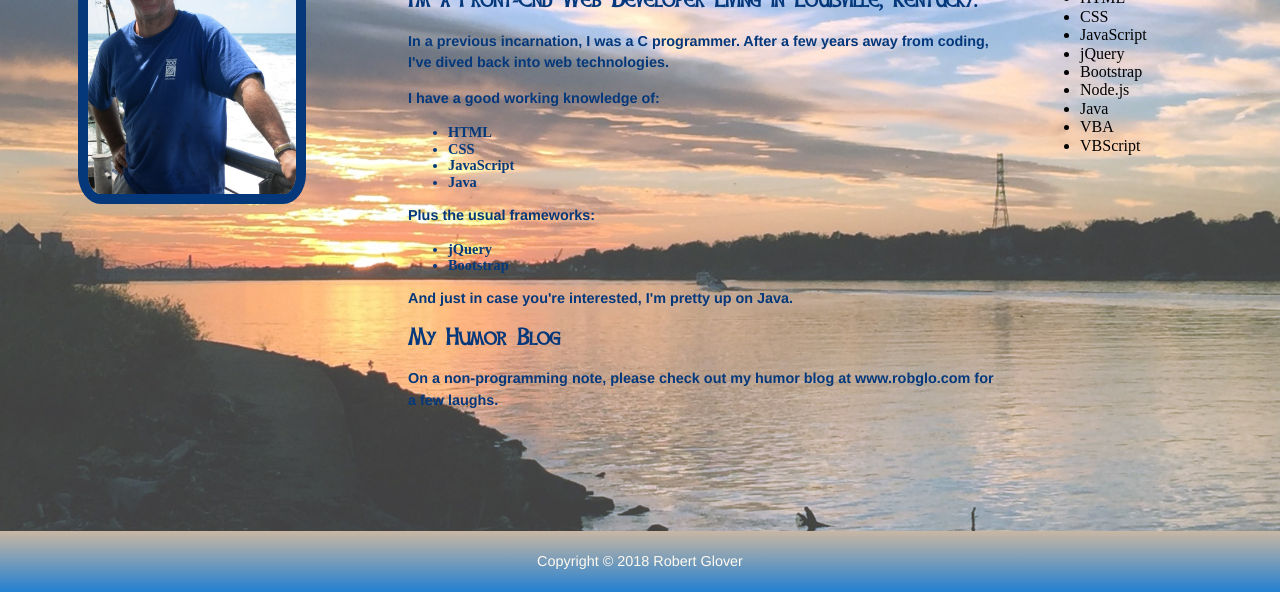
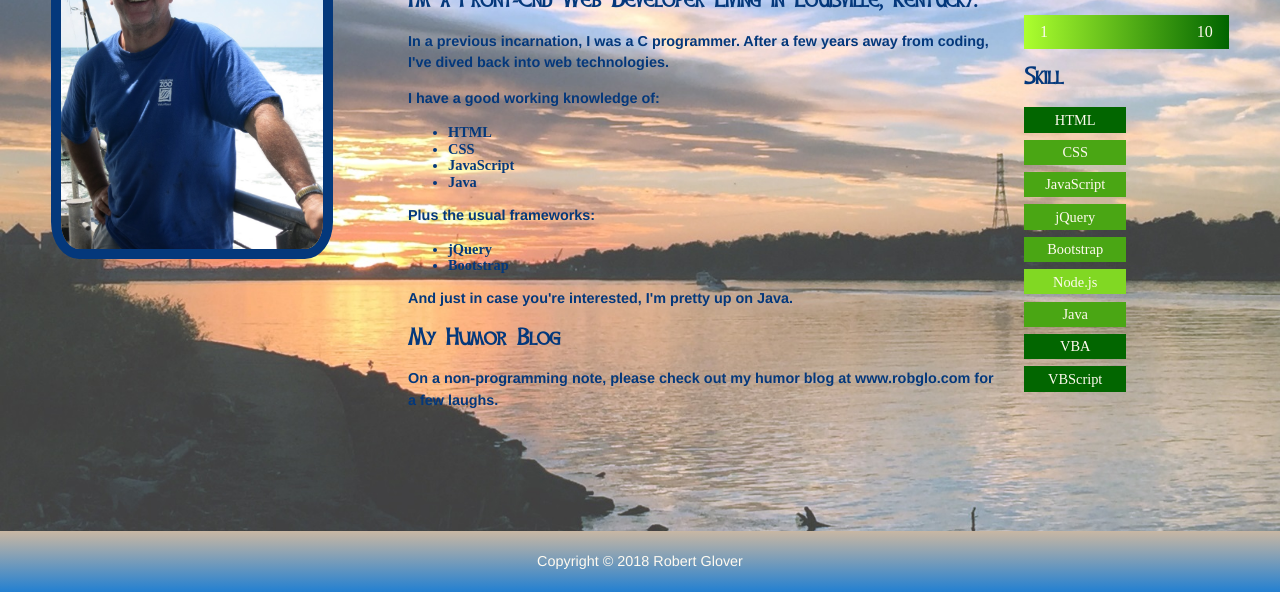
Before and after one commit to robertfg/robertfg.github.io, a website: page about.html in a window 1280 px wide. Shown: the part 208-800 px from the top of the page. Drawn offline with nearby package versions, Linux system fonts and the light colour scheme.

Commit message:
Improves widget

```diff
--- a/about.html
+++ b/about.html
@@ -10,6 +10,7 @@
 
 		<!-- Stylesheets -->
 		<link rel="stylesheet" href="css/styles.css">
+		<link rel="stylesheet" href="css/about.css">
 	</head>
 	<body id="about">
 
@@ -50,7 +51,20 @@
 			<!-- Tertiary Column: largest media width -->
 			<section class="tertiary col">
 				<h1>Skills</h1>
+				<h2>Scale</h2>
+				<div class="graph">
+					<!-- <ul>
+						<li>Beginner</li>
+						<li>Advanced</li>
+					</ul> -->
 
+					<ul>
+						<li id="one">1</li>
+						<li id="ten">10</li>
+					</ul>
+				</div>
+
+				<h2>Skill</h2>
 				<div id="skills">
 
 				</div>
--- /dev/null
+++ b/css/about.css
@@ -0,0 +1,60 @@
+/* =================================
+  Skills Widget Formatting
+==================================== */
+
+/* ******************** Larger Screens ******************** */
+@media ( min-width: 1000px ) {
+
+  .tertiary {
+    display: block;
+  }
+
+  .graph {
+    width: 80%;
+  }
+
+  .graph ul {
+    list-style-type: none;
+    background: linear-gradient(to right, GreenYellow, DarkGreen);
+    padding: .5em 1em;
+  }
+
+  .graph li {
+    display: inline;
+    color: FloralWhite;
+  }
+
+  #ten {
+    float: right;
+  }
+
+  #skills {
+    width: 40%;
+  }
+
+  #skills ul {
+    list-style-type: none;
+    padding-left: 0;
+  }
+
+  #skills li {
+    margin: .5em 0;
+    padding: .3em;
+    color: FloralWhite;
+    text-align: center;
+    font-size: .9em;
+  }
+
+  .beginner {
+    background-color: #81D823;
+  }
+
+  .intermediate {
+    background-color: #4AA614;
+  }
+
+  .advanced {
+    background-color: #026600;
+  }
+
+}
--- a/css/styles.css
+++ b/css/styles.css
@@ -231,6 +231,12 @@ footer p {
   border-bottom: 3px solid #04387B;
 }
 
+.tertiary {
+  display: none;
+  margin: 0;
+  padding: 0;
+}
+
 /* Page Elements */
 .banner {
   background: linear-gradient(#04387B, #877E7F);
@@ -356,12 +362,17 @@ footer p {
   #about    .primary,
   #contact  .primary {
     width: 40%;
-    padding-top: 3em;
+    padding-top: 2em;
   }
 
   #about    .secondary,
   #contact  .secondary {
     width: 60%;
+    padding-top: 2em;
+  }
+
+  .tertiary {
+    display: none;
   }
 
   /* Page Elements */
@@ -376,7 +387,7 @@ footer p {
 
   .pic2 {
     display: inline;
-    width: 65%;
+    width: 80%;
     margin-bottom: .5em;
     border: 10px solid #04387B;
     border-radius: 10%;
@@ -434,7 +445,7 @@ footer p {
   }
 
   .col {
-    padding-top: 2em;
+    padding-top: 1em;
   }
 
   #about .primary {
@@ -451,7 +462,7 @@ footer p {
 
   #contact .primary,
   #contact .secondary {
-    padding-top: 2em;
+    padding-top: 1em;
   }
 
   /* Page Elements */
--- a/js/about.js
+++ b/js/about.js
@@ -16,11 +16,11 @@ xhr.onreadystatechange = () => {
     // Loop for employees
     for ( let i = 0; i < skills.length; i++ ) {
       if ( skills[i].level === "beginner" ) {
-        statusHTML += '<li>';
+        statusHTML += '<li class="beginner">';
       } else if ( skills[i].level === "intermediate" ) {
-        statusHTML += '<li>';
+        statusHTML += '<li class="intermediate">';
       } else {
-        statusHTML += '<li>';
+        statusHTML += '<li class="advanced">';
       }
       statusHTML += skills[i].skill;
       statusHTML += '</li>';
```
Also changed, not shown: contact.html (+2 -2 lines), index.html (+4 -4 lines).
